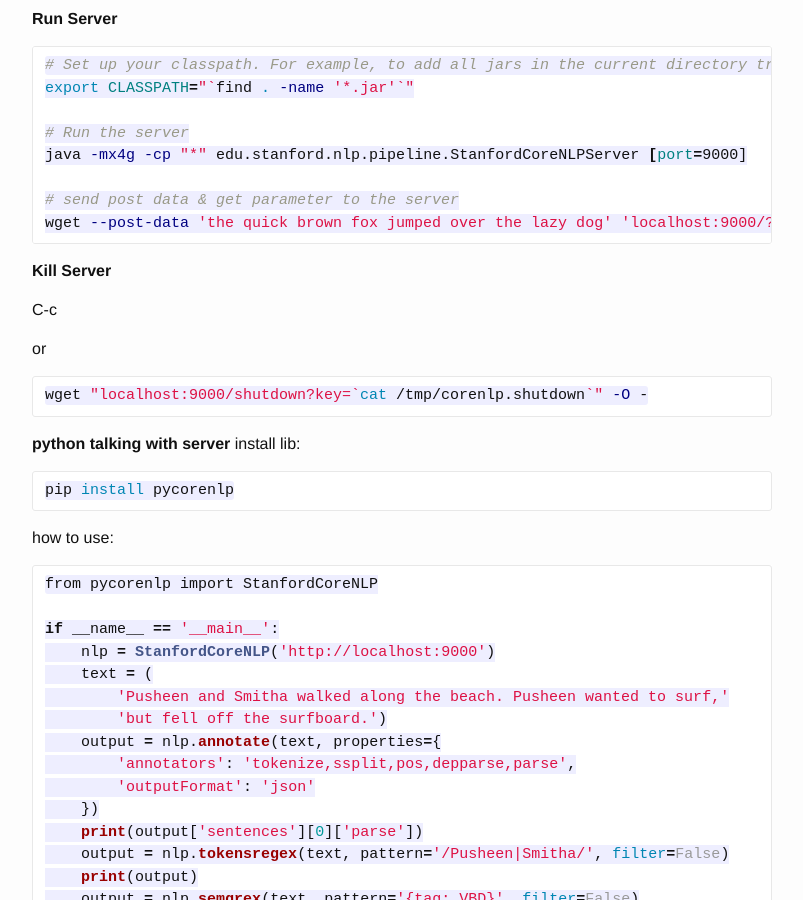
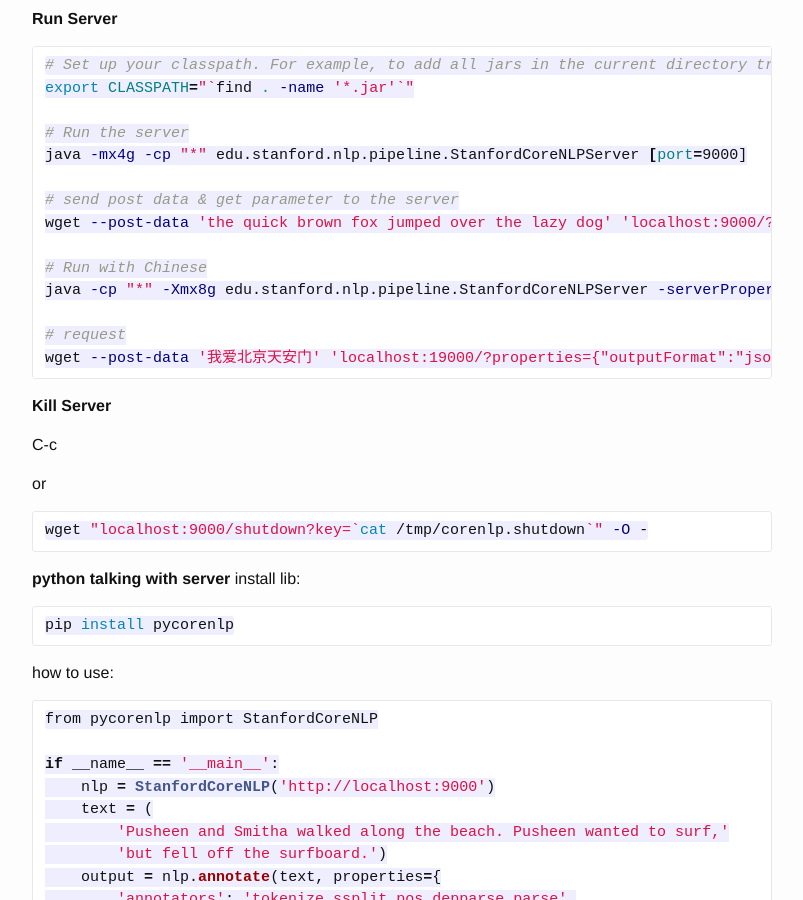
Before and after one commit to zxteloiv/zxteloiv.github.io, a Jekyll site: the page built from wiki/nlp/NLP_Toolkit/index.md, in a window 1280 px wide and 900 px high, scrolled down 415 px. Shown: the whole window, without its empty margins (238-1041 px from the left). Built offline with Jekyll 4.4.1, drawn with Linux system fonts in a browser that asks for light colours.

Commit message:
run CoreNLP Server with other language model

```diff
--- a/wiki/nlp/NLP_Toolkit/index.md
+++ b/wiki/nlp/NLP_Toolkit/index.md
@@ -27,6 +27,12 @@
 
 # send post data & get parameter to the server
 wget --post-data 'the quick brown fox jumped over the lazy dog' 'localhost:9000/?properties={"tokenize.whitespace": "true", "annotators": "tokenize,ssplit,pos", "outputFormat": "json"}' -O -
+
+# Run with Chinese
+java -cp "*" -Xmx8g edu.stanford.nlp.pipeline.StanfordCoreNLPServer -serverProperties StanfordCoreNLP-chinese.properties -port 19000
+
+# request
+wget --post-data '我爱北京天安门' 'localhost:19000/?properties={"outputFormat":"json"}' -O -
 ~~~
 
 **Kill Server**
```
